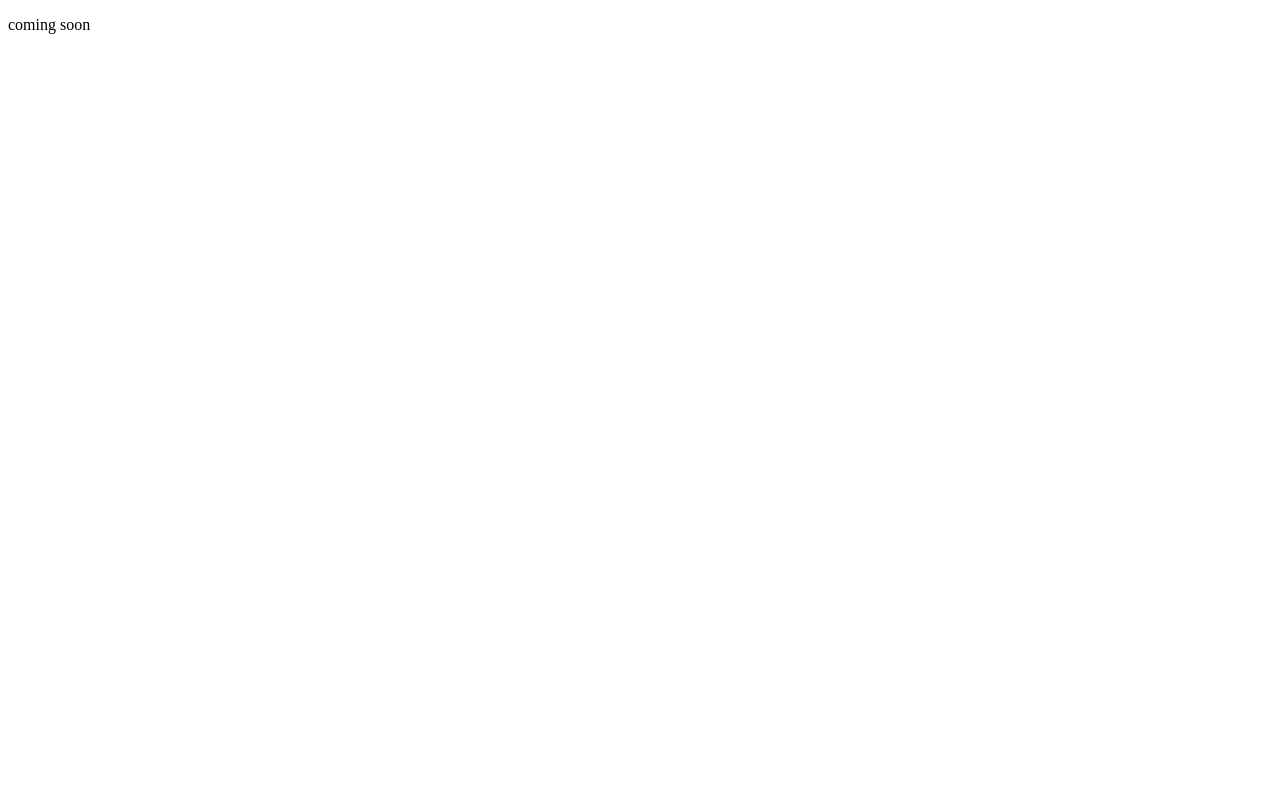
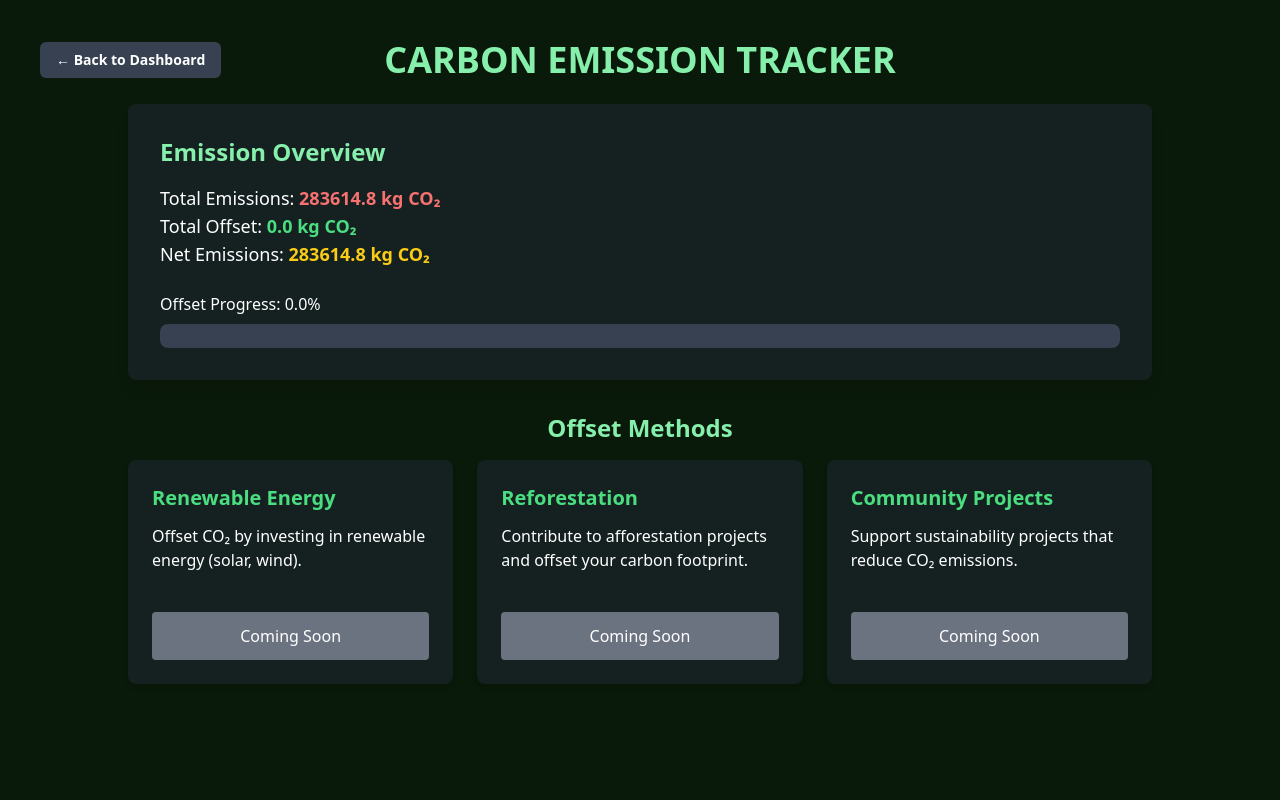
Before and after one commit to neharamiah/evera, a Flask app: page /offset-emissions in a window 1280 px wide. Before the commit the page is almost empty. Run offline with Flask 3, Linux system fonts and the light colour scheme; a user stored in the database is signed in; some libraries are stand-ins or nearby versions.

Commit message:
added offset page

```diff
--- a/app.py
+++ b/app.py
@@ -212,7 +212,15 @@ def green_score():
 @app.route('/offset-emissions')
 @login_required
 def offset_emissions():
-    return render_template('offset-emissions.html')
+    current_user.update_emission_and_score()
+
+    progress = min(100, (current_user.total_offset / current_user.total_emission) * 100) if current_user.total_emission > 0 else 0
+
+    return render_template('offset-emissions.html',
+                           total_emission=current_user.total_emission,
+                           total_offset=current_user.total_offset,
+                           net_emission=current_user.net_emission,
+                           progress=progress)
 
 
 #certifications route
--- a/templates/offset-emissions.html
+++ b/templates/offset-emissions.html
@@ -1,11 +1,66 @@
 <!DOCTYPE html>
 <html lang="en">
+
 <head>
     <meta charset="UTF-8">
-    <meta name="viewport" content="width=device-width, initial-scale=1.0">
-    <title>offset-emissions</title>
+    <title>Offset Emissions - Carbon Tracker</title>
+    <script src="https://cdn.tailwindcss.com"></script>
 </head>
-<body>
-    <p>coming soon</p>
+
+<body class="bg-[#0a1a0a] text-white flex flex-col items-center p-10 min-h-screen">
+
+    <!-- Title and Back Button -->
+    <div class="w-full max-w-5xl flex items-center mb-6">
+        <a href="/dashboard" class="bg-gray-700 text-white font-bold px-4 py-2 rounded-md hover:bg-gray-900 transition text-sm absolute left-0 ml-10">
+            ← Back to Dashboard
+        </a>
+        <h1 class="text-4xl font-bold text-green-300 uppercase mx-auto">Carbon Emission Tracker</h1>
+    </div>
+
+    <!-- Emission Overview -->
+    <div class="bg-gray-800 bg-opacity-50 rounded-lg p-8 mb-8 w-full max-w-5xl shadow-lg">
+        <h2 class="text-2xl font-semibold mb-4 text-green-300">Emission Overview</h2>
+        <p class="text-lg">Total Emissions: <strong class="text-red-400">{{ total_emission }} kg CO₂</strong></p>
+        <p class="text-lg">Total Offset: <strong class="text-green-400">{{ total_offset }} kg CO₂</strong></p>
+        <p class="text-lg">Net Emissions: <strong class="text-yellow-400">{{ net_emission }} kg CO₂</strong></p>
+
+        <!-- Progress Bar -->
+        <div class="mt-6">
+            <label class="text-md font-medium">Offset Progress: {{ progress }}%</label>
+            <div class="w-full h-6 bg-gray-700 rounded-lg mt-2 overflow-hidden">
+                <div class="h-full bg-green-500 transition-all duration-500" style="width: {{ progress }}%;"></div>
+            </div>
+        </div>
+    </div>
+
+    <!-- Offset Methods -->
+    <h2 class="text-2xl font-semibold mb-4 text-green-300">Offset Methods</h2>
+    <div class="grid grid-cols-3 gap-6 w-full max-w-5xl">
+        <div class="bg-gray-800 bg-opacity-50 rounded-lg p-6 shadow-md flex flex-col justify-between h-56">
+            <h3 class="text-xl font-semibold text-green-400">Renewable Energy</h3>
+            <p class="text-md mt-3">Offset CO₂ by investing in renewable energy (solar, wind).</p>
+            <a href="/offset/renewable" class="mt-auto bg-gray-500 text-white py-3 px-5 rounded w-full text-center font-medium cursor-not-allowed">
+                Coming Soon
+            </a>
+        </div>
+
+        <div class="bg-gray-800 bg-opacity-50 rounded-lg p-6 shadow-md flex flex-col justify-between h-56">
+            <h3 class="text-xl font-semibold text-green-400">Reforestation</h3>
+            <p class="text-md mt-3">Contribute to afforestation projects and offset your carbon footprint.</p>
+            <a href="/offset/afforestation" class="mt-auto bg-gray-500 text-white py-3 px-5 rounded w-full text-center font-medium cursor-not-allowed">
+                Coming Soon
+            </a>
+        </div>
+
+        <div class="bg-gray-800 bg-opacity-50 rounded-lg p-6 shadow-md flex flex-col justify-between h-56">
+            <h3 class="text-xl font-semibold text-green-400">Community Projects</h3>
+            <p class="text-md mt-3">Support sustainability projects that reduce CO₂ emissions.</p>
+            <a href="/offset/community" class="mt-auto bg-gray-500 text-white py-3 px-5 rounded w-full text-center font-medium cursor-not-allowed">
+                Coming Soon
+            </a>
+        </div>
+    </div>
+
 </body>
+
 </html>
```
Also changed, not shown: templates/calculate.html (+18 -2 lines), templates/emissions.html (+13 -0 lines), instance/users.db.
